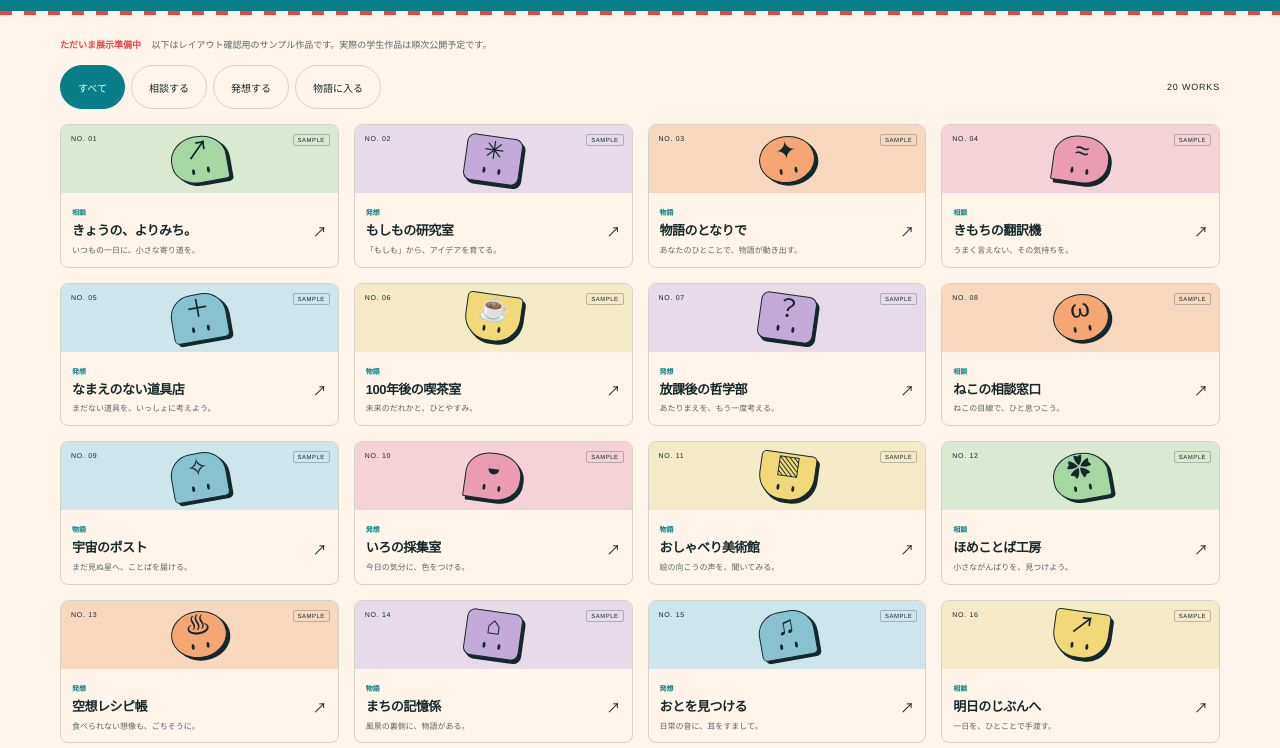
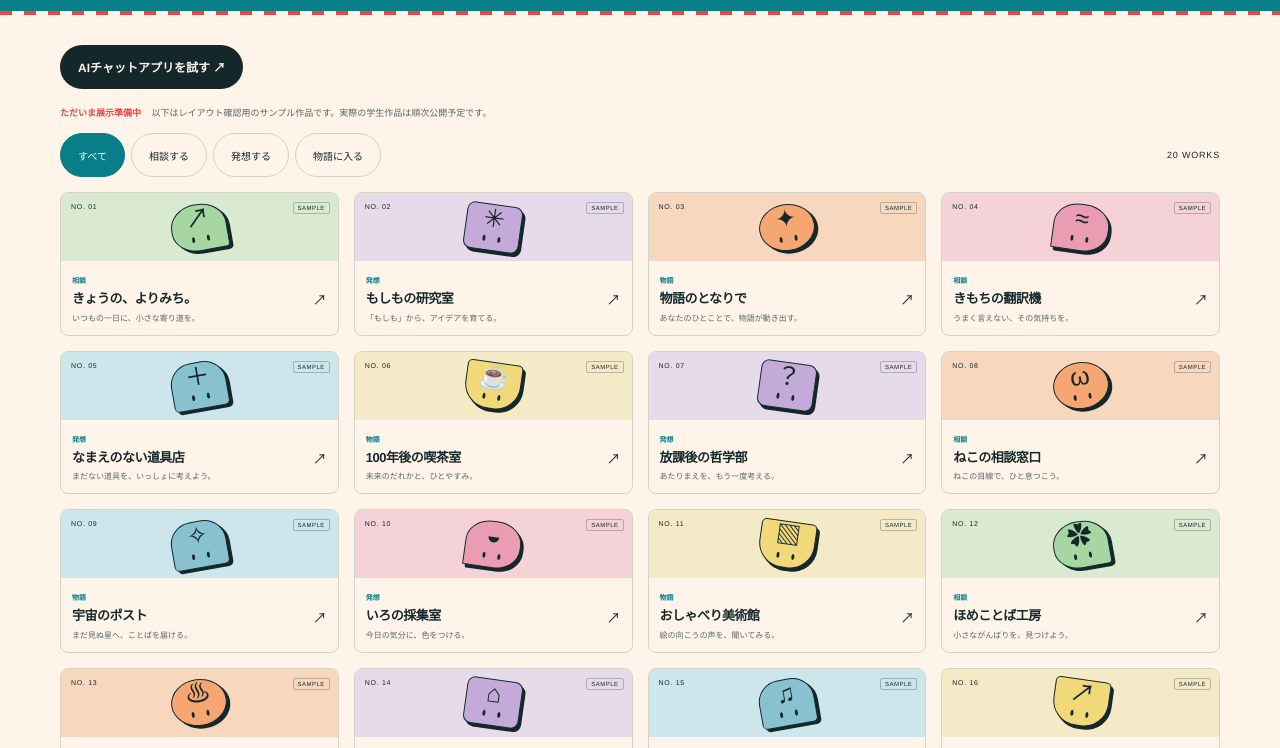
Before and after one commit to Creative-Cucumbers/daiuryuzansai-2026, a plain HTML site: page index.html in a window 1280 px wide. Shown: the part 92-840 px from the top of the page. Drawn offline with Linux system fonts and the light colour scheme.

Commit message:
Add trial link to AI chat app

```diff
--- a/index.html
+++ b/index.html
@@ -28,6 +28,7 @@
     <main>
       <section class="works section-wrap" id="works" aria-labelledby="works-title">
         <h2 id="works-title" class="sr-only">アプリ一覧</h2>
+        <p><a class="pill-link" href="https://ai.studio/apps/aa7f2fc2-f7ac-4a29-b53b-f0a31c6a7dcd" target="_blank" rel="noopener noreferrer">AIチャットアプリを試す ↗<span class="sr-only">（試用リンク・新しいタブで開く）</span></a></p>
         <p class="sample-notice"><span>ただいま展示準備中</span> 以下はレイアウト確認用のサンプル作品です。実際の学生作品は順次公開予定です。</p>
         <div class="gallery-toolbar"><div class="filters" role="group" aria-label="作品のカテゴリ"><button class="filter is-active" type="button" data-filter="all" aria-pressed="true">すべて</button><button class="filter" type="button" data-filter="相談" aria-pressed="false">相談する</button><button class="filter" type="button" data-filter="発想" aria-pressed="false">発想する</button><button class="filter" type="button" data-filter="物語" aria-pressed="false">物語に入る</button></div><p id="work-count" class="work-count" role="status" aria-live="polite"></p></div>
         <div id="works-grid" class="works-grid"></div>
```
